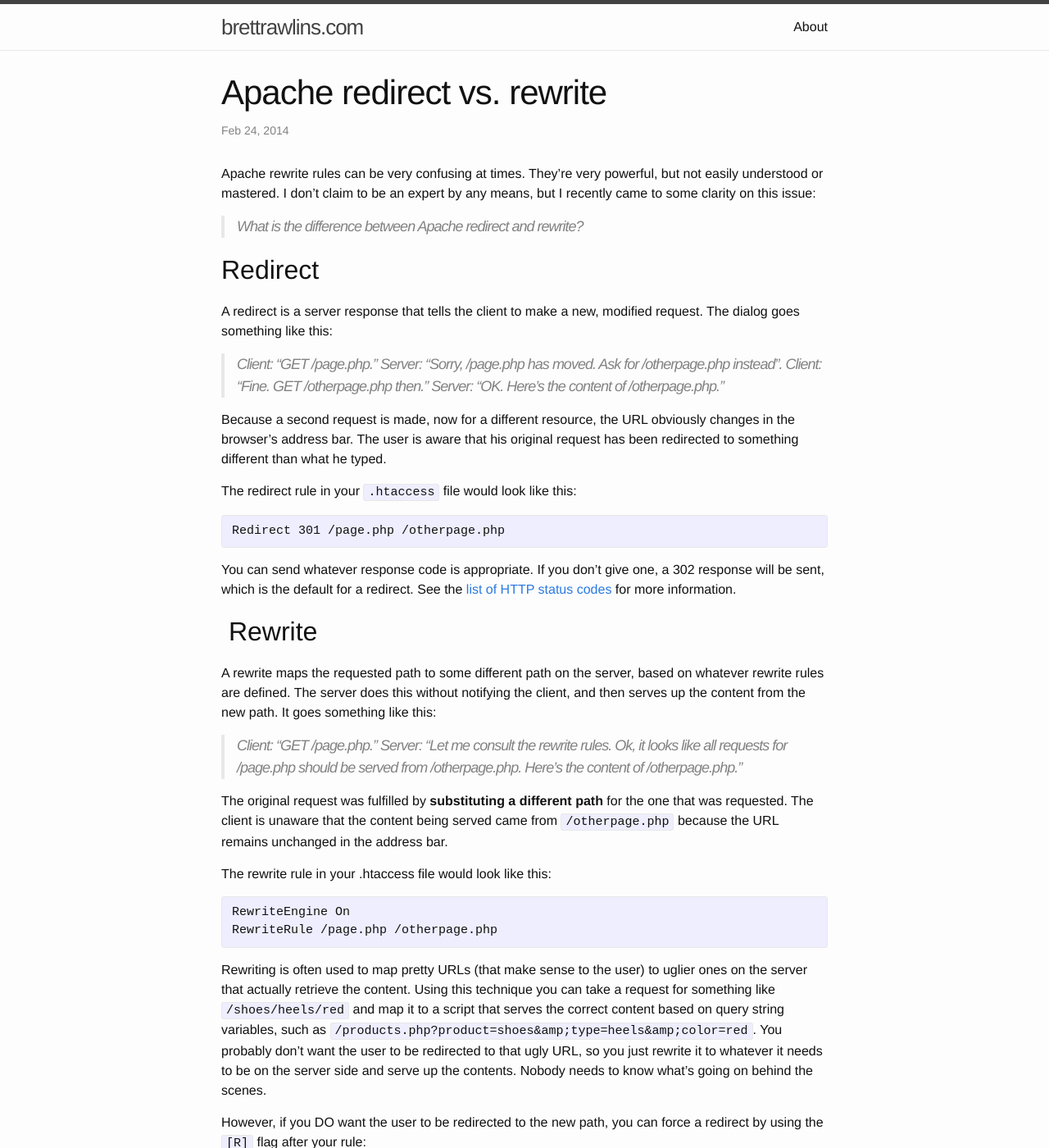
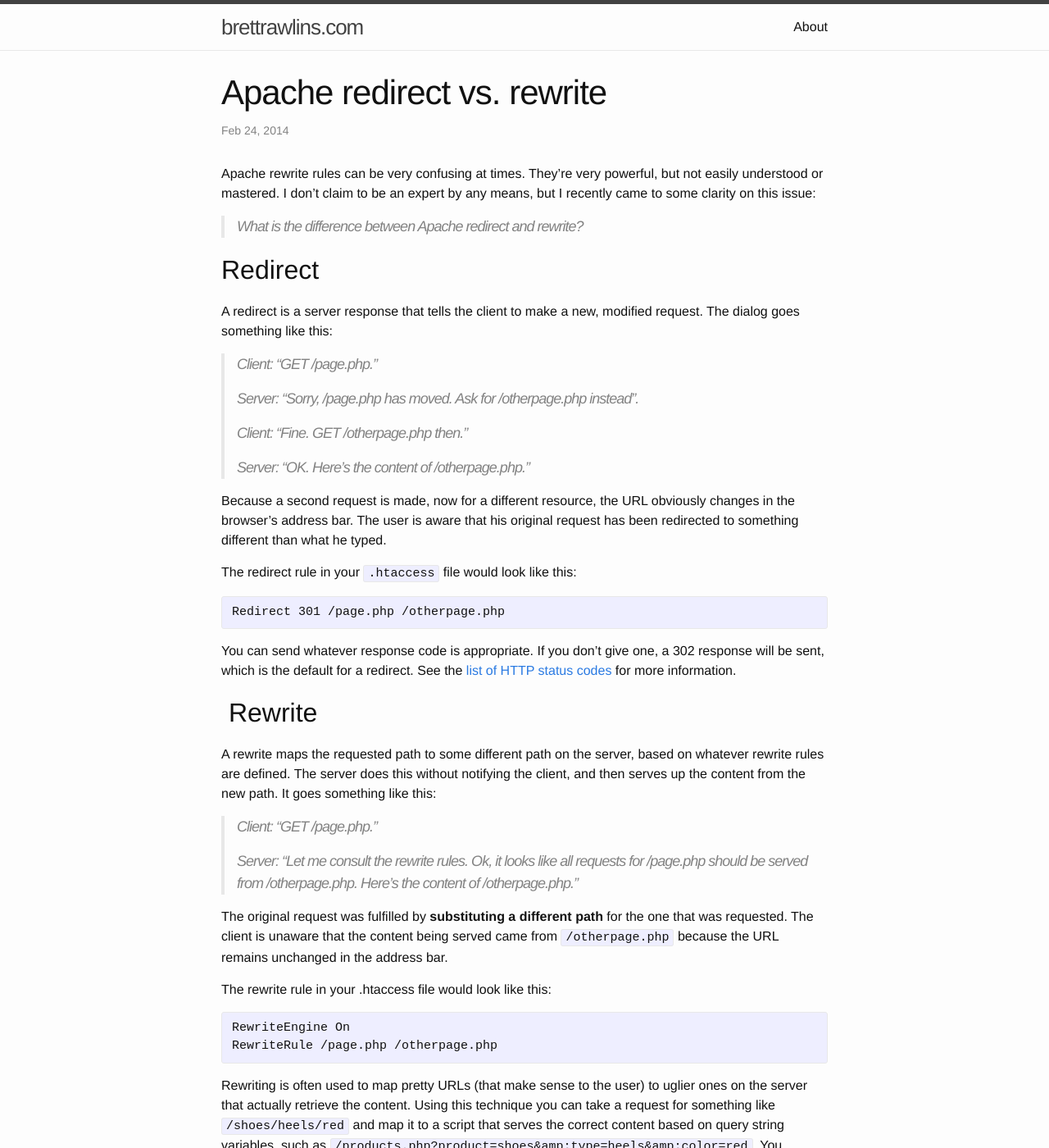
Before and after one commit to brawlins/brettrawlins.com, a Jekyll site: the page built from _posts/2014-02-24-apache-redirect-vs-rewrite.md, in a window 1280 px wide and 1400 px high. Shown: the whole window at 82% size. Built offline with Jekyll 4.4.1, drawn with Linux system fonts in a browser that asks for light colours.

Commit message:
Add back p tags inside blockquotes.

```diff
--- a/_posts/2014-02-24-apache-redirect-vs-rewrite.md
+++ b/_posts/2014-02-24-apache-redirect-vs-rewrite.md
@@ -14,10 +14,10 @@
 
 A redirect is a server response that tells the client to make a new, modified request. The dialog goes something like this:
 
-> Client: “GET /page.php.”
-> Server: “Sorry, /page.php has moved. Ask for /otherpage.php instead”.
-> Client: “Fine. GET /otherpage.php then.”
-> Server: “OK. Here’s the content of /otherpage.php.”
+><p class="dialog">Client: “GET /page.php.”</p>
+><p class="dialog">Server: “Sorry, /page.php has moved. Ask for /otherpage.php instead”.</p>
+><p class="dialog">Client: “Fine. GET /otherpage.php then.”</p>
+><p class="dialog">Server: “OK. Here’s the content of /otherpage.php.”</p>
 
 Because a second request is made, now for a different resource, the URL obviously changes in the browser's address bar. The user is aware that his original request has been redirected to something different than what he typed.
 
@@ -33,8 +33,8 @@
 
 A rewrite maps the requested path to some different path on the server, based on whatever rewrite rules are defined. The server does this without notifying the client, and then serves up the content from the new path. It goes something like this:
 
-> Client: “GET /page.php.”
-> Server: “Let me consult the rewrite rules. Ok, it looks like all requests for /page.php should be served from /otherpage.php. Here’s the content of /otherpage.php.”
+><p class="dialog">Client: “GET /page.php.”</p>
+><p class="dialog">Server: “Let me consult the rewrite rules. Ok, it looks like all requests for /page.php should be served from /otherpage.php. Here’s the content of /otherpage.php.”</p>
 
 The original request was fulfilled by **substituting a different path** for the one that was requested. The client is unaware that the content being served came from `/otherpage.php` because the URL remains unchanged in the address bar.
 
```
